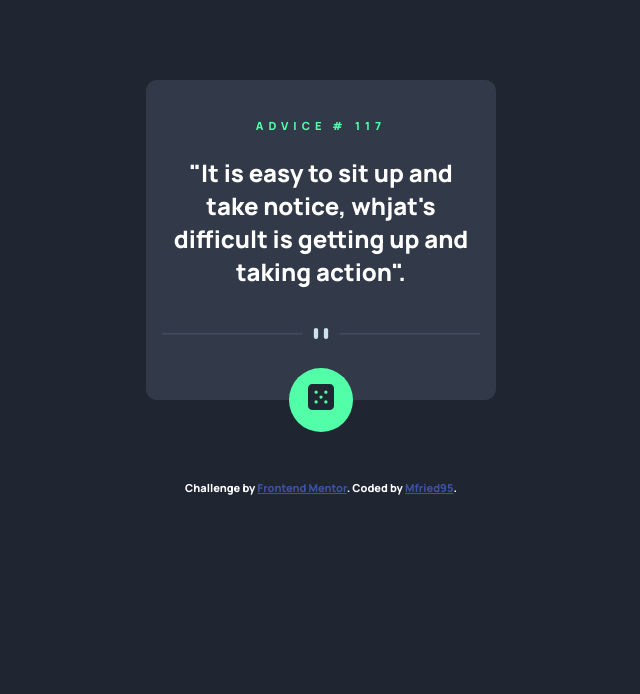
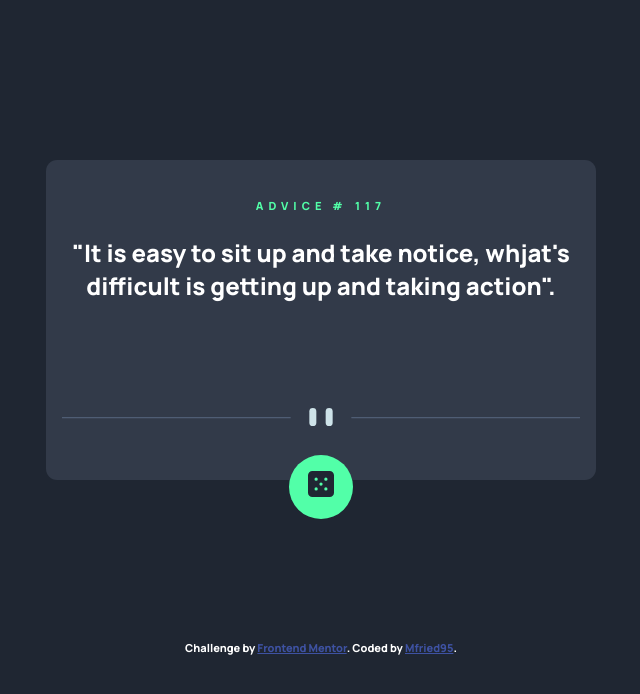
Before and after one commit to Mfried95/Random-Advice, a plain HTML site: page index.html in a window 1280 px wide. Shown: the whole page, without its empty margins (319-959 px from the left). Drawn offline with Linux system fonts and the light colour scheme.

Commit message:
Update style.css

```diff
--- a/style.css
+++ b/style.css
@@ -23,7 +23,7 @@ main{
     height: 20em;
     width: 25%;
     min-width: 350px;
-    margin: 5em auto;
+    margin: 10em auto;
     border-radius: .7em;
     text-align: center;
     position: relative;
@@ -71,5 +71,14 @@ img{
 
 .toggle:hover{
     -webkit-box-shadow: 0px 0px 44px 4px rgba(0,255,0,0.47);
-box-shadow: 0px 0px 44px 4px rgba(0,255,0,0.47);
+    box-shadow: 0px 0px 44px 4px rgba(0,255,0,0.47);
 }
+
+@media (min-width: 700px){
+
+    main{
+        min-width: 550px;
+    }
+
+
+}
```
